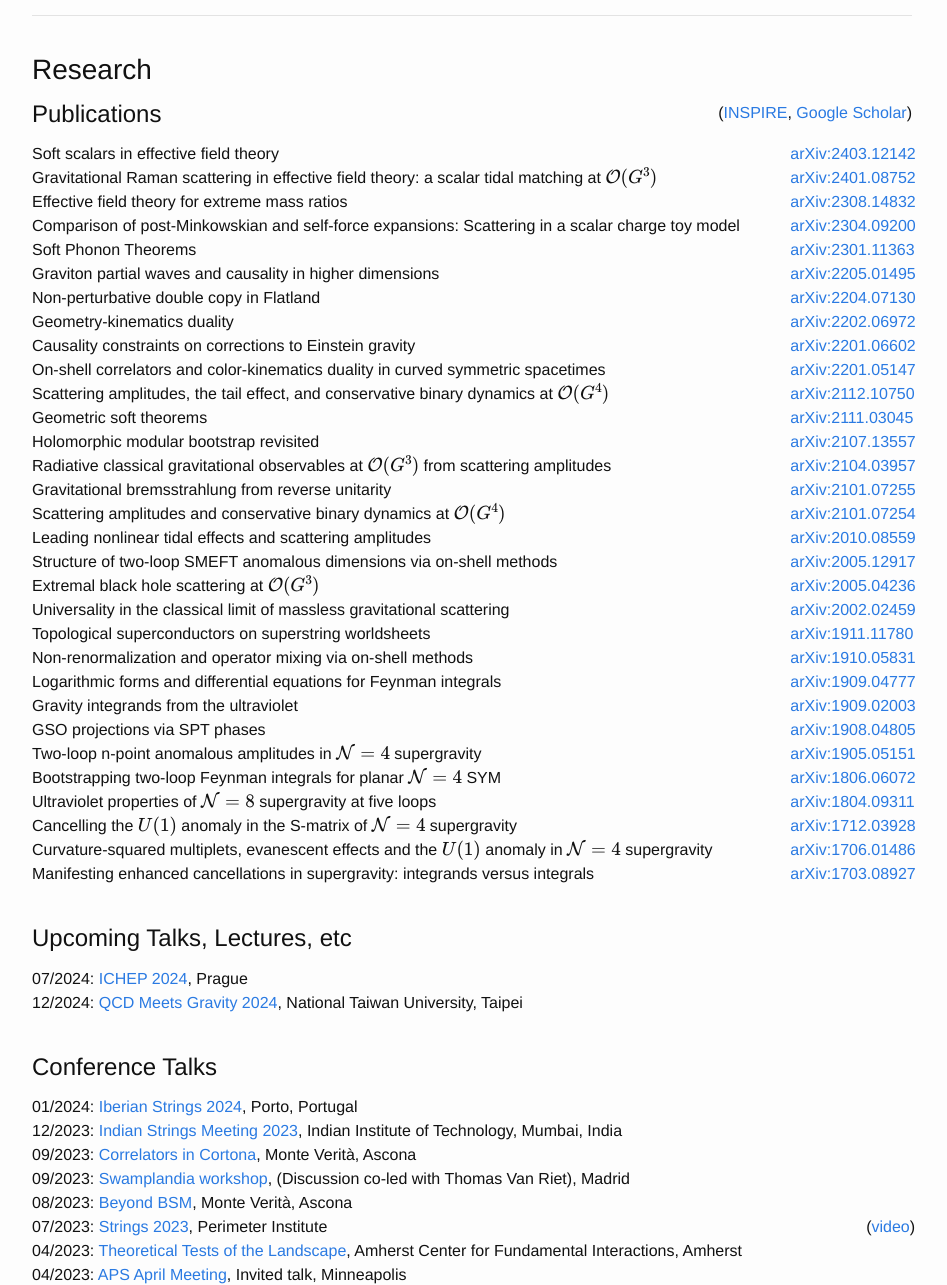
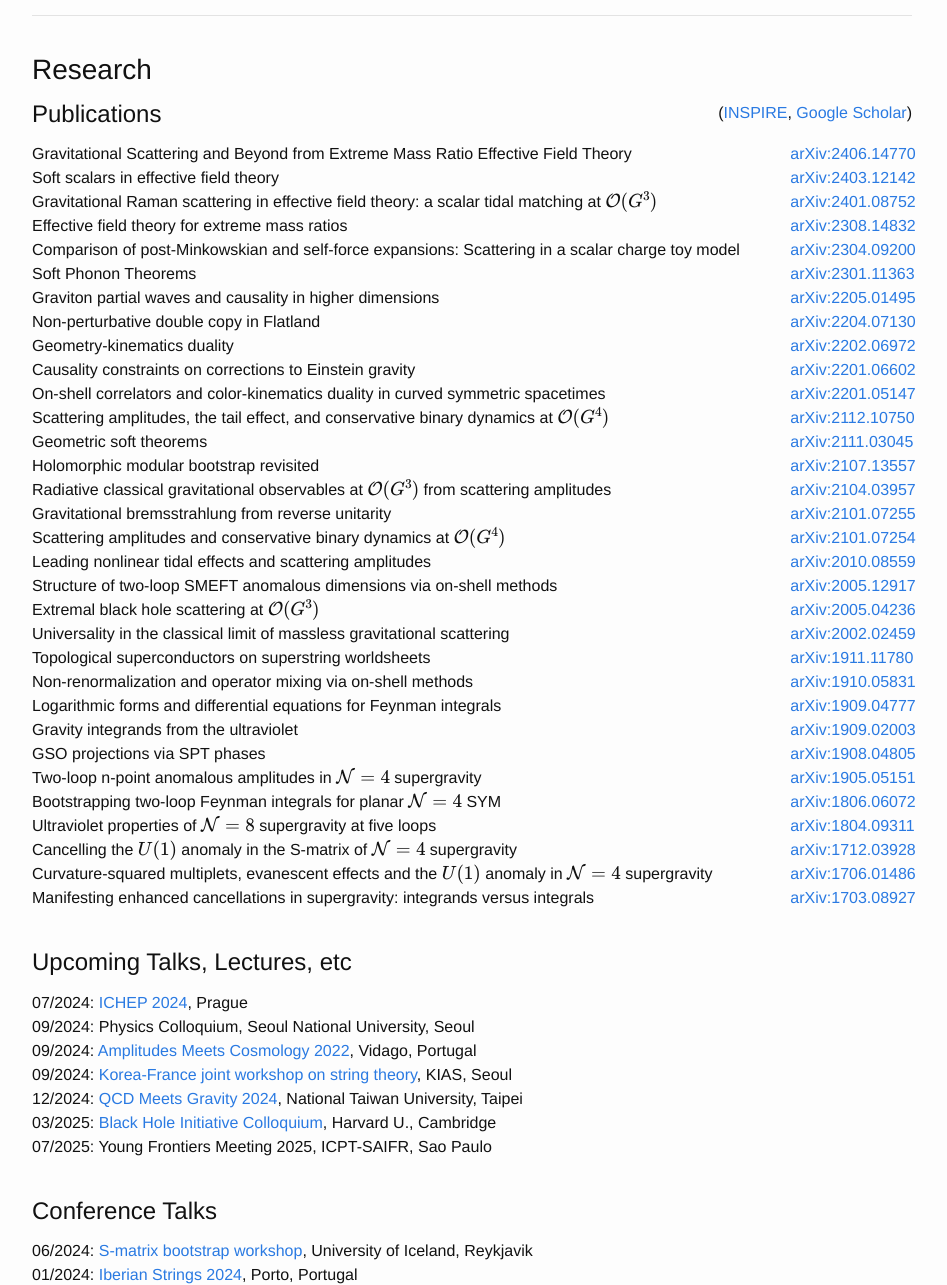
Before and after one commit to julioparra/julioparra.github.io, a Jekyll site: the page built from index.md, in a window 1280 px wide and 1400 px high, scrolled down 263 px, cut to the strip 115-1400 px from the top of the window. Shown: the whole strip, without its empty margins (168-1115 px from the left). Built offline with Jekyll 4.4.1, drawn with Linux system fonts in a browser that asks for light colours; nearby versions of some CDN libraries.

Commit message:
More talks and papers

```diff
--- a/_data/papers.yml
+++ b/_data/papers.yml
@@ -1,3 +1,5 @@
+- title: "Gravitational Scattering and Beyond from Extreme Mass Ratio Effective Field Theory"
+  arxivnumber: "2406.14770"
 - title: "Soft scalars in effective field theory"
   arxivnumber: "2403.12142"
 - title: "Gravitational Raman scattering in effective field theory: a scalar tidal matching at \\({\\cal O}(G^3)\\)"
--- a/_data/talks.yml
+++ b/_data/talks.yml
@@ -1,3 +1,19 @@
+- date: 2025-07-09
+  name: Young Frontiers Meeting 2025
+  type: lectures
+  link:
+  institution: ICPT-SAIFR
+  location: Sao Paulo
+  video:
+
+- date: 2025-03-03
+  name: Black Hole Initiative Colloquium
+  type: colloquium
+  link: https://bhi.fas.harvard.edu/events/?event_type=bhi-colloquium
+  institution: Harvard U.
+  location: Cambridge
+  video:
+
 - date: 2024-12-09
   name: QCD Meets Gravity 2024
   type: conference
@@ -6,12 +22,44 @@
   location: Taipei
   video:
 
+- date: 2024-09-26
+  name: Korea-France joint workshop on string theory
+  type: conference
+  link: https://physics.kias.re.kr/KIAS-SACLAY/#home
+  institution: KIAS
+  location: Seoul
+  video:
+
+- date: 2024-09-14
+  name: Amplitudes Meets Cosmology 2022
+  type: conference
+  link: https://www.simonsfoundation.org/event/amplitudes-meet-cosmology-2024/
+  institution:
+  location: Vidago, Portugal
+  video:
+
+- date: 2024-09-06
+  name: Physics Colloquium
+  type: colloquium
+  link:
+  institution: Seoul National University
+  location: Seoul
+  video:
+
 - date: 2024-07-18
   name: ICHEP 2024
   type: conference
   link: https://indico.cern.ch/event/1291157/overview
   institution:
   location: Prague
+  video:
+
+- date: 2024-06-28
+  name: S-matrix bootstrap workshop
+  type: conference
+  link: https://bootstrapcollaboration.com/smatrix2024/
+  institution: University of Iceland
+  location: Reykjavik
   video:
 
 - date: 2024-06-03
```
